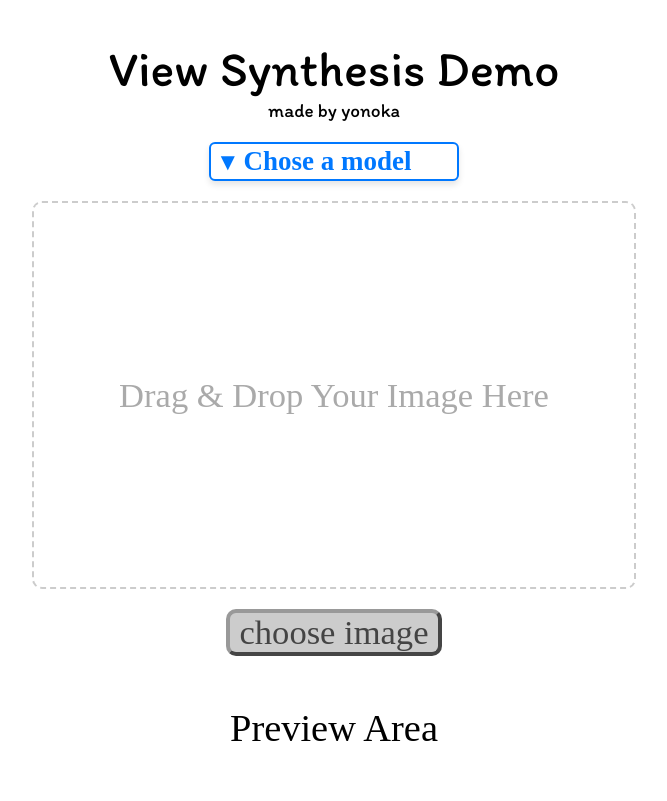
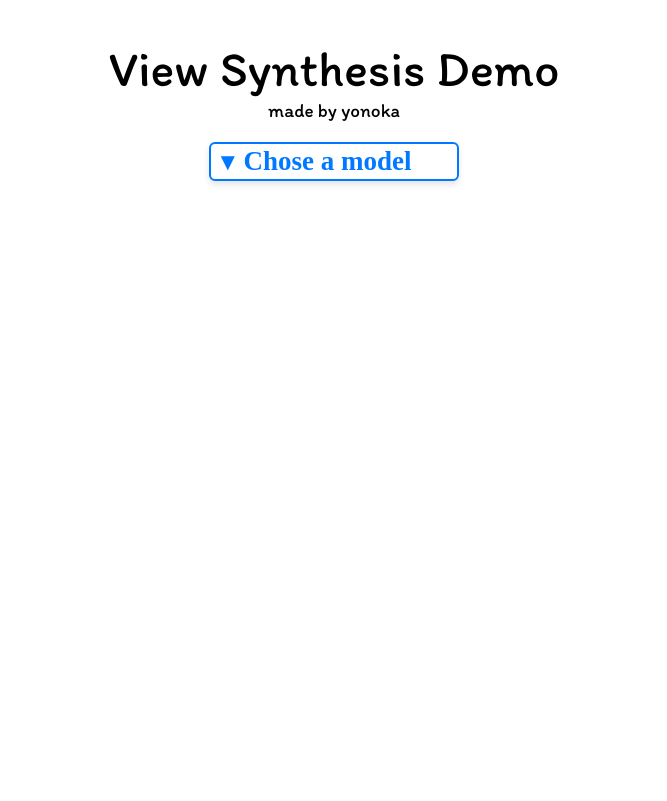
Before and after one commit to katakata286/testRender, a Flask app: page / in a window 1280 px wide. Shown: the whole page, without its empty margins (306-973 px from the left). Run offline with Flask 3, Linux system fonts and the light colour scheme; some web fonts are replaced.

Commit message:
regularly update

```diff
--- a/static/css/styles.css
+++ b/static/css/styles.css
@@ -102,14 +102,14 @@ body {
 /* animation of website */
 .upload-container {
     transition: all 0.5s ease;
+    opacity: 0;
+    transform: translateY(-300px);
+}
+
+.upload-container.show {
     opacity: 1;
     transform: translateY(0);
-}
-
-.upload-container.hidden {
-    opacity: 0;
-    transform: translateY(-300px);
-    pointer-events: none;
+    /*pointer-events: none;*/
 }
 
 .upload-sucess-container {
--- a/static/js/dropdown_model.js
+++ b/static/js/dropdown_model.js
@@ -1,3 +1,6 @@
+import { globalState } from './global_var.js'
+import { showUploadContainer } from './script.js'
+
 const dropdown_model = document.getElementById("dropdown-model");
 const dropdown_btn = document.getElementById("dropdown-btn");
 const item1 = document.getElementById("item1");
@@ -22,8 +25,10 @@ item2.addEventListener("click", (event) => {
 function selectItem(event) {
 	event.preventDefault(); // 防止鏈接跳轉
 	const selectedItem = event.target.textContent; // 獲取被點擊的文字
+	globalState.selectedModel = selectedItem.split("train on ")[1];
 	dropdown_btn.innerHTML = `<span class="arrow">&#9662;</span> ${selectedItem}`; // 更新按鈕文字
 	dropdown_model.classList.remove('active'); // 關閉下拉選單
+	showUploadContainer();
 }
 
 document.addEventListener('click', (event) => {
--- a/static/js/script.js
+++ b/static/js/script.js
@@ -1,3 +1,5 @@
+import { globalState } from './global_var.js'
+
 const upload_container = document.getElementById("upload-container");
 const upload_success_container = document.getElementById("upload-sucess-container");
 const button_image_reupload = document.getElementById("button-image-reupload");
@@ -16,20 +18,8 @@ function handleFiles(files) {
 
 			//const fileTypeDisplay = document.querySelector("#fileTypeDisplay");
 			//fileTypeDisplay.textContent = `File format: ${file.type}`;
-			/*
-			const reader = new FileReader();
-			reader.onload = () => {
-				const existingImg = preview.querySelector("img");
-				if (existingImg) {
-					existingImg.src = reader.result;
-				}
-				else {
-					const img = document.createElement("img");
-					img.src = reader.result;
-					preview.appendChild(img);
-				}
-			};
-			reader.readAsDataURL(file);*/
+			previewImg(file);
+
 			//uploadFile(file);
 		} else {
 			alert("Unsupport image format");
@@ -38,6 +28,9 @@ function handleFiles(files) {
 
 	if (validFileFound) {
 
+
+		const modelWeightsStatusText = document.getElementById('model-weights-status-text');
+		/*
 		const modelWeightsStatusText = document.getElementById('model-weights-status-text');
 		const progressModelWeights = document.getElementById('progress-model-weights');
 		// --------------------要改成/tmp/model_weights.pth----------------------
@@ -59,29 +52,27 @@ function handleFiles(files) {
 					}
 				});
 			}
-		});
+		});*/
 
-		/*
-		const previewRect = preview.getBoundingClientRect();
-		const uploadContainerRect = upload_container.getBoundingClientRect();
+
+		//const previewRect = preview.getBoundingClientRect();
+		//const uploadContainerRect = upload_container.getBoundingClientRect();
 
 		// 计算 upload-container 和 preview 的高度差
-		const offset = uploadContainerRect.top - previewRect.top
-			+ (previewRect.top - uploadContainerRect.bottom) - 20;
+		//const offset = uploadContainerRect.top - previewRect.top
+		//	+ (previewRect.top - uploadContainerRect.bottom) - 20;
 			//+ uploadSuccessTextHeight;
 
 		// 设置 preview 的最终位置
-		preview.style.transition = "transform 0.5s ease";
-		preview.style.transform = `translateY(${offset}px)`;
+		//preview.style.transition = "transform 0.5s ease";
+		//preview.style.transform = `translateY(${offset}px)`;
 
-		upload_container.classList.add("hidden");
+		//upload_container.classList.add("hidden");
+		hideUploadContainer();
 
-		setTimeout(() => {
-			upload_container.style.display = "none";
+		preview.style.display = "block";
 
-			preview.style.transition = "none"; // 移除动画以固定位置
-			preview.style.transform = "translateY(0)"; // 确保位置归零
-		}, 1000); // 动画时长与 CSS 保持一致
+		/*
 		upload_success_container.style.display = "block";
 		setTimeout(() => {
 			upload_success_container.classList.add("show");
@@ -89,6 +80,37 @@ function handleFiles(files) {
 		*/
 
 	}
+}
+
+function previewImg(file){
+	const reader = new FileReader();
+		reader.onload = () => {
+			const existingImg = preview.querySelector("img");
+			if (existingImg) {
+				existingImg.src = reader.result;
+			}
+			else {
+				const img = document.createElement("img");
+				img.src = reader.result;
+				preview.appendChild(img);
+
+				img.onload = () => {
+					const canvas = document.createElement("canvas");
+					const ctx = canvas.getContext("2d");
+					const targetSize = 64;
+					canvas.width = targetSize;
+					canvas.height = targetSize;
+
+					ctx.drawImage(img, 0, 0, targetSize, targetSize);
+
+					const resizedImg = canvas.toDataURL("image/jpeg");
+					const resizedImage = new Image();
+					resizedImage.src = resizedImg;
+					preview.appendChild(resizedImage);
+				};
+			}
+		};
+		reader.readAsDataURL(file);
 }
 
 function downloadModelWeights() {
@@ -145,35 +167,17 @@ function isExist(filePath) {
 }
 
 function showUploadContainer() {
-	const previewRect = preview.getBoundingClientRect();
-	const uploadSuccessContainerRect = upload_success_container.getBoundingClientRect();
+	upload_container.style.display = "block";
+	setTimeout(() => {
+		upload_container.classList.add("show");
+	}, 1000); // 动画时长与 CSS 保持一致
+}
 
-	upload_container.style.visibility = "hidden"; // 不可见但保留空间
-	upload_container.style.display = "block"; // 显示元素
-	const uploadContainerHeight = upload_container.offsetHeight;
-	upload_container.style.display = "none"; // 重新隐藏元素
-	upload_container.style.visibility = "visible";
-
-	const offset = (previewRect.top - uploadSuccessContainerRect.top) - uploadContainerHeight - 50;
-		//+ (previewRect.top - uploadSuccessContainerRect.bottom);
-			//uploadSuccessContainerRect.top - previewRect.top
-	preview.style.transition = "transform 0.5s ease";
-	preview.style.transform = `translateY(${-offset}px)`;
-
-
-	upload_success_container.classList.remove("show");
-
+function hideUploadContainer() {
+	upload_container.classList.remove("show");
 	setTimeout(() => {
-		upload_success_container.style.display = "none";
-		upload_container.style.display = "block";
-
-		preview.style.transition = "none"; // 移除动画以固定位置
-		preview.style.transform = "translateY(0)"; // 确保位置归零
+		upload_container.style.display = "none";
 	}, 1000); // 动画时长与 CSS 保持一致
-
-	setTimeout(() => {
-		upload_container.classList.remove("hidden");
-	}, 2000);
 }
 
 function uploadFile(file) {
@@ -189,4 +193,4 @@ function uploadFile(file) {
     .catch(error => console.error("Upload error:", error));
 }
 
-export { handleFiles };
+export { handleFiles, showUploadContainer };
--- a/templates/index.html
+++ b/templates/index.html
@@ -16,9 +16,11 @@
 	<link rel="stylesheet" href="{{ url_for('static', filename='css/dropdown_model.css') }}">
 </head>
 <body>
+	<!-- title & subtitle -->
     <text class="header">View Synthesis Demo</text>
 	<text class="sub-title">made by yonoka</text>
 
+	<!-- model select dropdown list -->
 	<div class="dropdown-model" id="dropdown-model">
 		<button class="dropdown-btn" id="dropdown-btn">
 		<span class="arrow">&#9662;</span>
@@ -30,12 +32,25 @@
 		</ul>
 	</div>
 
-	<div class="upload-container" id="upload-container">
+	<!-- image upload container -->
+	<div class="upload-container" id="upload-container" style="display: none;">
 		<div class="drop-zone" id="drop-zone">Drag & Drop Your Image Here</div>
 		<div class="button-image-upload" id="button-image-upload">choose image</div>
 		<input type="file" id="file-input" style="display: none;" accept="image/*">
 	</div>
 
+
+
+
+	<div class="model-weights-progress-bar">
+		<div class="model-weights-status-text" id="model-weights-status-text"  style="display: none;"></div>
+		<div class="progress-model-weights" id="progress-model-weights" style="display: none;">
+			<div class="progress-label" id="progress-label">downloading model weights：0%</div>
+			<div class="progress-container">
+				<div class="progress-bar" id="progress-bar"></div>
+			</div>
+		</div>
+	</div>
 
 	<div class="upload-sucess-container" id="upload-sucess-container" style="display: none;">
 		<div class="upload-success-text" id="upload-success-text">File uploaded successfully</div>
@@ -43,18 +58,10 @@
 	</div>
 
 
-	<div class="model-weights-status-text" id="model-weights-status-text"  style="display: none;"></div>
-	<div class="progress-model-weights" id="progress-model-weights" style="display: none;">
-		<div class="progress-label" id="progress-label">downloading model weights：0%</div>
-		<div class="progress-container">
-			<div class="progress-bar" id="progress-bar"></div>
-		</div>
-	</div>
-
-
-	<div class="preview" id="preview">Preview Area</div>
+	<div class="preview" id="preview" style="display: none;">Preview Area</div>
 
 	<!-- load js file -->
+	<script type="module" src="{{ url_for('static', filename='js/global_var.js') }}"></script>
     <script type="module" src="{{ url_for('static', filename='js/script.js') }}"></script>
 	<script type="module" src="{{ url_for('static', filename='js/dropbox_upload.js') }}"></script>
 	<script type="module" src="{{ url_for('static', filename='js/button_upload.js') }}"></script>
```
Also changed, not shown: static/js/global_var.js (added, +8 -0 lines). Lines whose indentation alone changed are shown as unchanged.
